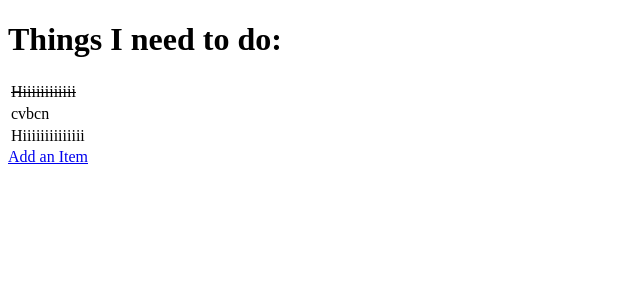
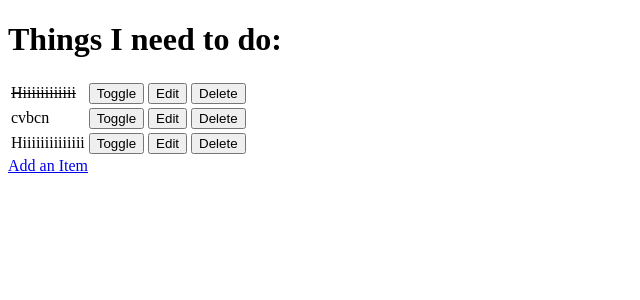
Before and after one commit to Shaf8808/hello-django, a Django app: page / in a window 1280 px wide. Shown: the top 300 px of the page, without its empty margins (0-640 px from the left). Run offline with Django 3.2, Linux system fonts and the light colour scheme; data comes from the database, SQL or seed files in the repository; both versions use the stored data as it was after the commit.

Commit message:
Place views in front of each function name and import it at the top to make it easier to read. Add path for edit, toggle and delete item functionality in the views file- urls.py
Add edit item function that copies a lot of add item function except creating an instance which is the item defined at the top of the function. Creates toggle item function which reverses done status on the item, saves it, then redirects to homepage. Add delete item function- views.py

Add edit item html page, which is same as add item except headings and button text as well as getting rid of action attribute on form.

Add buttons for toggle, edit and delete- todo_list.html

```diff
--- a/django_todo/urls.py
+++ b/django_todo/urls.py
@@ -15,10 +15,13 @@ Including another URLconf
 """
 from django.contrib import admin
 from django.urls import path
-from todo.views import get_todo_list, add_item
+from todo import views
 
 urlpatterns = [
     path('admin/', admin.site.urls),
-    path('', get_todo_list, name='get_todo_list'),
-    path('add', add_item, name='add')
+    path('', views.get_todo_list, name='get_todo_list'),
+    path('add', views.add_item, name='add'),
+    path('edit/<item_id>', views.edit_item, name='edit'),
+    path('toggle/<item_id>', views.toggle_item, name='toggle'),
+    path('delete/<item_id>', views.delete_item, name='delete')
 ]
--- a/todo/templates/todo/todo_list.html
+++ b/todo/templates/todo/todo_list.html
@@ -14,6 +14,21 @@
             {% else %}
             <td>{{ item.name }}</td>
             {% endif %}
+            <td>
+                <a href="/toggle/{{ item.id }}">
+                    <button>Toggle</button>
+                </a>
+            </td>
+            <td>
+                <a href="/edit/{{ item.id }}">
+                    <button>Edit</button>
+                </a>
+            </td>
+            <td>
+                <a href="/delete/{{ item.id }}">
+                    <button>Delete</button>
+                </a>
+            </td>
         </tr>
         {% empty %}
         <tr><td>You have nothing to do.</td></tr>
--- a/todo/views.py
+++ b/todo/views.py
@@ -1,4 +1,4 @@
-from django.shortcuts import render, redirect
+from django.shortcuts import render, redirect, get_object_or_404
 from .models import Item
 from .forms import ItemForm
 
@@ -23,3 +23,30 @@ def add_item(request):
         'form': form
     }
     return render(request, 'todo/add_item.html', context)
+
+
+def edit_item(request, item_id):
+    item = get_object_or_404(Item, id=item_id)
+    if request.method == 'POST':
+        form = ItemForm(request.POST, instance=item)
+        if form.is_valid():
+            form.save()
+            return redirect('get_todo_list')
+    form = ItemForm(instance=item)
+    context = {
+        'form': form
+    }
+    return render(request, 'todo/edit_item.html', context)
+
+
+def toggle_item(request, item_id):
+    item = get_object_or_404(Item, id=item_id)
+    item.done = not item.done
+    item.save()
+    return redirect('get_todo_list')
+
+
+def delete_item(request, item_id):
+    item = get_object_or_404(Item, id=item_id)
+    item.delete()
+    return redirect('get_todo_list')
```
Also changed, not shown: todo/templates/todo/edit_item.html (added, +19 -0 lines), db.sqlite3.
